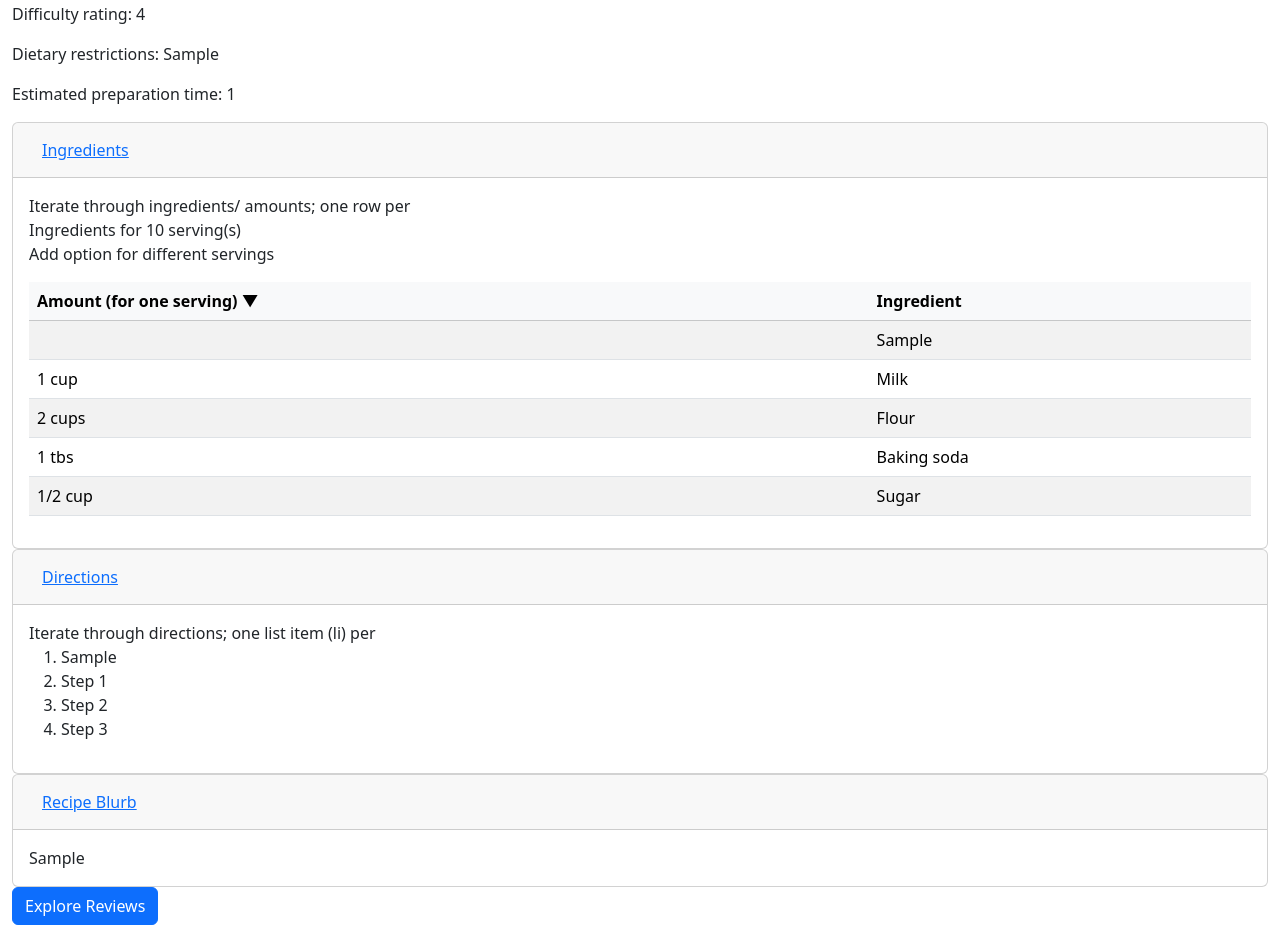
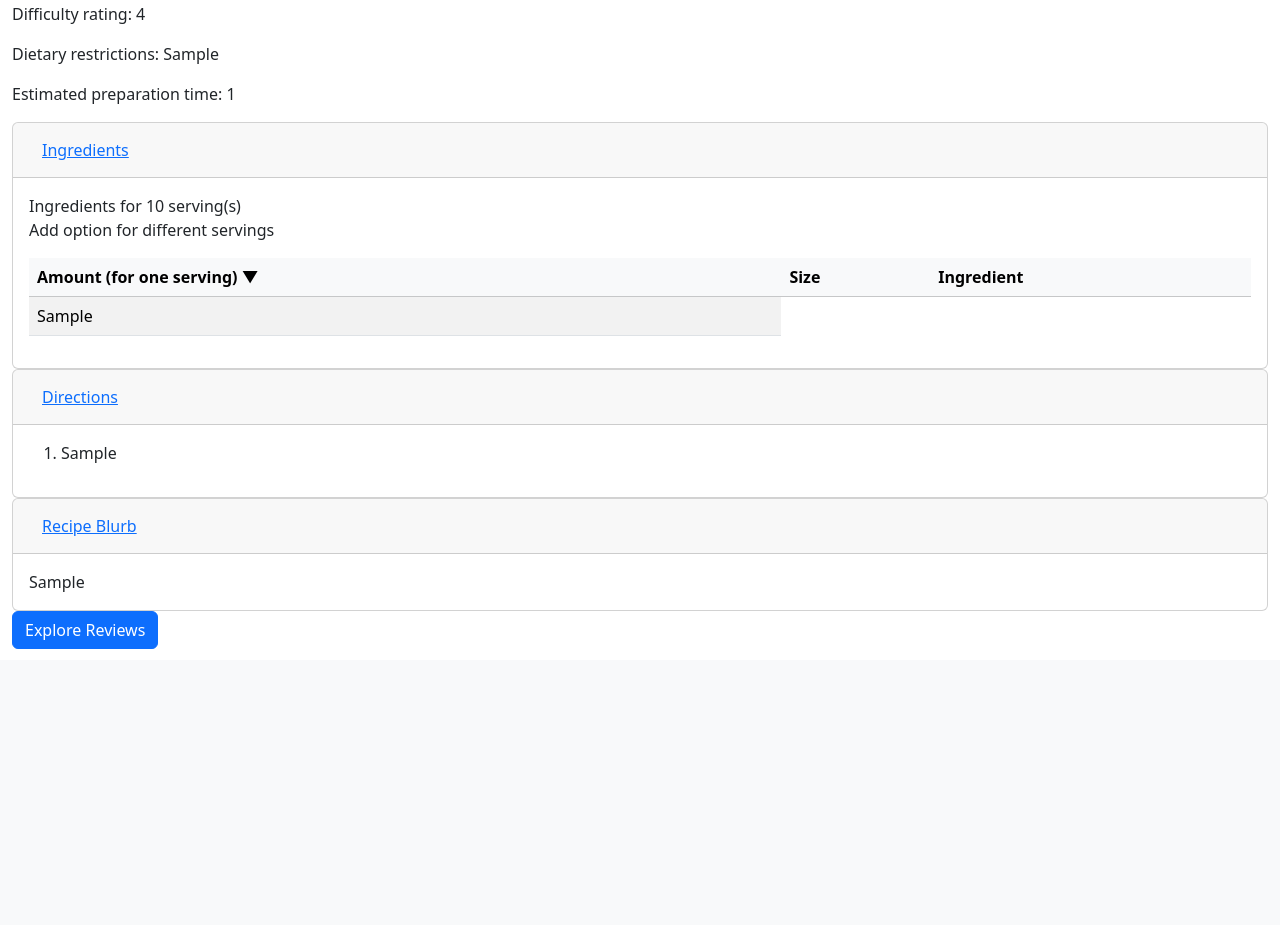
Before and after one commit to uva-cs3240-s22/group-project-a-21, a Django app: page /recipes/1/ in a window 1280 px wide. Shown: the part 140-1065 px from the top of the page. After the commit the page ends 789 px from the top, so only its background shows below. Run offline with Django 4.2, Linux system fonts and the light colour scheme; tables that the repository leaves empty hold one stand-in row (values such as "Sample post"); some libraries are stand-ins or nearby versions.

Commit message:
made ingredients list and directions iterable
not very robust right now because ingredients and directions must be input in very specific formats (shown in the examples on the enter recipe page); need to add to database structure to make more robust

```diff
--- a/recipes/templates/recipes/recipe.html
+++ b/recipes/templates/recipes/recipe.html
@@ -1,6 +1,8 @@
 {% load bootstrap5 %}
 {% bootstrap_css %}
 {% bootstrap_javascript %}
+
+{% load recipe_tags %}
 
 <!DOCTYPE html>
 <html>
@@ -42,8 +44,6 @@
 
                     <div id="collapseIngredients" class="collapse show" aria-labelledby="collapseIngredientsHeading">
                         <div class="card-body">
-                            Iterate through ingredients/ amounts; one row per
-                            <br>
                             Ingredients for {{ recipe.servingSize }} serving(s)
                             <br>
                             <p>Add option for different servings</p>
@@ -64,30 +64,44 @@
                                                 </div>
                                             </div>
                                         </th>
+                                        <th scope="col">Size</th>
                                         <th scope="col">Ingredient</th>
                                     </tr>
                                 </thead>
                                 <tbody>
-                                    <tr>
-                                        <td></td>
-                                        <td>{{ recipe.ingredientsList }}</td>
-                                    </tr>
-                                    <tr>
-                                        <td>1 cup</td>
+                                    <!-- {% for ingredient in recipe.ingredientsList|split:"," %}
+                                        <tr>
+                                            <td></td>
+                                            <td>{{ ingredient }}</td>
+                                        </tr>
+                                    {% endfor %} -->
+                                    {% for ingredient in recipe.ingredientsList|split:"," %}
+                                        <tr>
+                                            {% for ingredient_parts in ingredient|split:" " %}
+                                                <td>{{ ingredient_parts }}</td>
+                                            {% endfor %}
+                                        </tr>
+                                    {% endfor %}
+                                    <!-- <tr>
+                                        <td>1</td>
+                                        <td>cup</td>
                                         <td>Milk</td>
                                     </tr>
                                     <tr>
-                                        <td>2 cups</td>
+                                        <td>2</td>
+                                        <td>cups</td>
                                         <td>Flour</td>
                                     </tr>
                                     <tr>
-                                        <td>1 tbs</td>
+                                        <td>1</td>
+                                        <td>tbs</td>
                                         <td>Baking soda</td>
                                     </tr>
                                     <tr>
-                                        <td>1/2 cup</td>
+                                        <td>1/2</td>
+                                        <td>cup</td>
                                         <td>Sugar</td>
-                                    </tr>
+                                    </tr> -->
                                 </tbody>
                             </table>
                         </div>
@@ -103,13 +117,13 @@
                     </div>
                     <div id="collapseDirections" class="collapse show" aria-labelledby="collapseDirectionsHeading">
                         <div class="card-body">
-                            Iterate through directions; one list item (li) per
                             <ol>
-                                <li>{{ recipe.directionsList }}</li>
-                                <li>Step 1</li>
-                                <li>Step 2</li>
-                                <li>Step 3</li>
+                                {% for direction in recipe.directionsList|split:"," %}
+                                    <li>{{ direction }}</li>
+                                {% endfor %}
                             </ol>
+                            <!-- https://stackoverflow.com/questions/45020984/looping-through-csv-string-in-django-template -->
+                            <!-- https://docs.djangoproject.com/en/4.0/howto/custom-template-tags/ -->
                         </div>
                     </div>
                     </div>
--- /dev/null
+++ b/recipes/templatetags/recipe_tags.py
@@ -0,0 +1,10 @@
+from django import template
+
+register = template.Library()
+@register.filter(name='split')
+def split(value, arg):
+    return value.split(arg)
+
+# @register.filter(name="splitIngredientAmount")
+# def splitIngredientAmount(value):
+#     return value.split(" ")
--- a/recipes/views.py
+++ b/recipes/views.py
@@ -1,3 +1,4 @@
+from distutils.errors import LibError
 from django.shortcuts import render
 from numpy import diff
 from .models import Recipe
```
Also changed, not shown: recipes/templates/recipes/enterRecipe.html (+7 -3 lines), recipes/templatetags/__init__.py (added).
